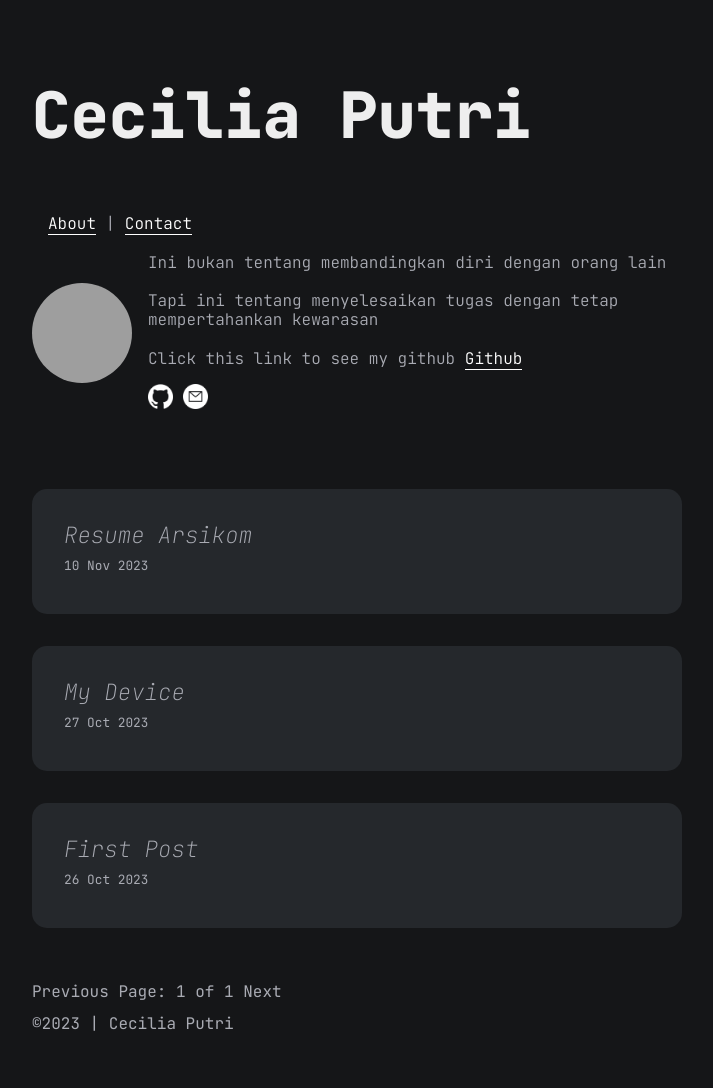
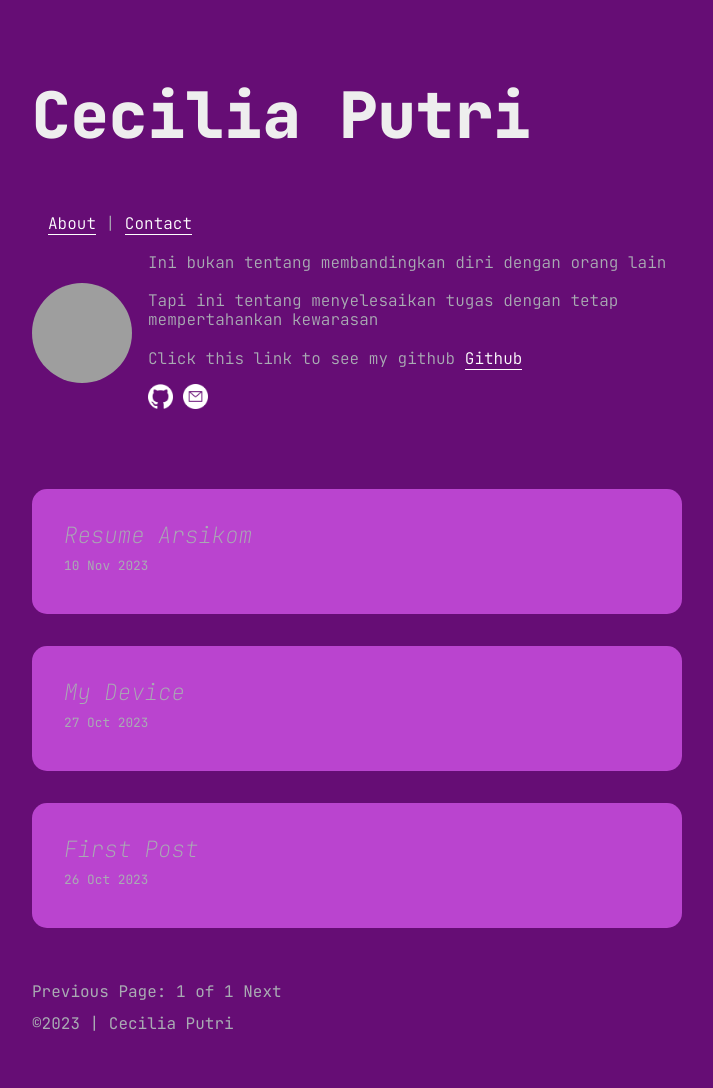
Before and after one commit to shera1402/shera1402.github.io, a Jekyll site: the page built from index.html, in a window 1280 px wide. Shown: the whole page, without its empty margins (283-996 px from the left). Built offline with Jekyll 4.4.1, drawn with Linux system fonts in a browser that asks for light colours; the list of posts is cut into pages by our own code; comment, search, counter and statistics services are not loaded; grey boxes are pictures that could not be loaded.

Commit message:
Update blog.css

```diff
--- a/assets/css/blog.css
+++ b/assets/css/blog.css
@@ -9,6 +9,11 @@
   --gray-6: #111111;
   --white-1: #eeeeee;
   --white-2: #a9abb3;
+  --ungu-1: #eb7aff;
+  --ungu-2: #d35de8;
+  --ungu-3: #ba44cf;
+  --ungu-4: #8b209e;
+  --ungu-5: #660d75;
 }
 * {
   font-family: inherit;
@@ -25,10 +30,10 @@
 html,
 body {
   color: var(--white-2);
-  background-color: var(--gray-6);
+  background-color: var(--ungu-6);
   font-family: "JetBrains Mono", monospace;
   line-height: 2rem;
-  background-color: var(--gray-5);
+  background-color: var(--ungu-5);
 }
 header {
   padding: 2rem 0 4rem 0;
@@ -92,7 +97,7 @@
 }
 .articles .article {
   padding: 2rem;
-  background: var(--gray-3);
+  background: var(--ungu-3);
   border-radius: 15px;
   transition: all 0.2s ease-in-out;
 }
@@ -130,7 +135,7 @@
 .articles .article .categories .category {
   margin: 0 0.5rem 0.3rem 0;
   display: block;
-  color: var(--gray-4);
+  color: var(--ungu-4);
   background: var(--white-2);
   border-radius: 15px;
   font-size: 0.7rem;
```
